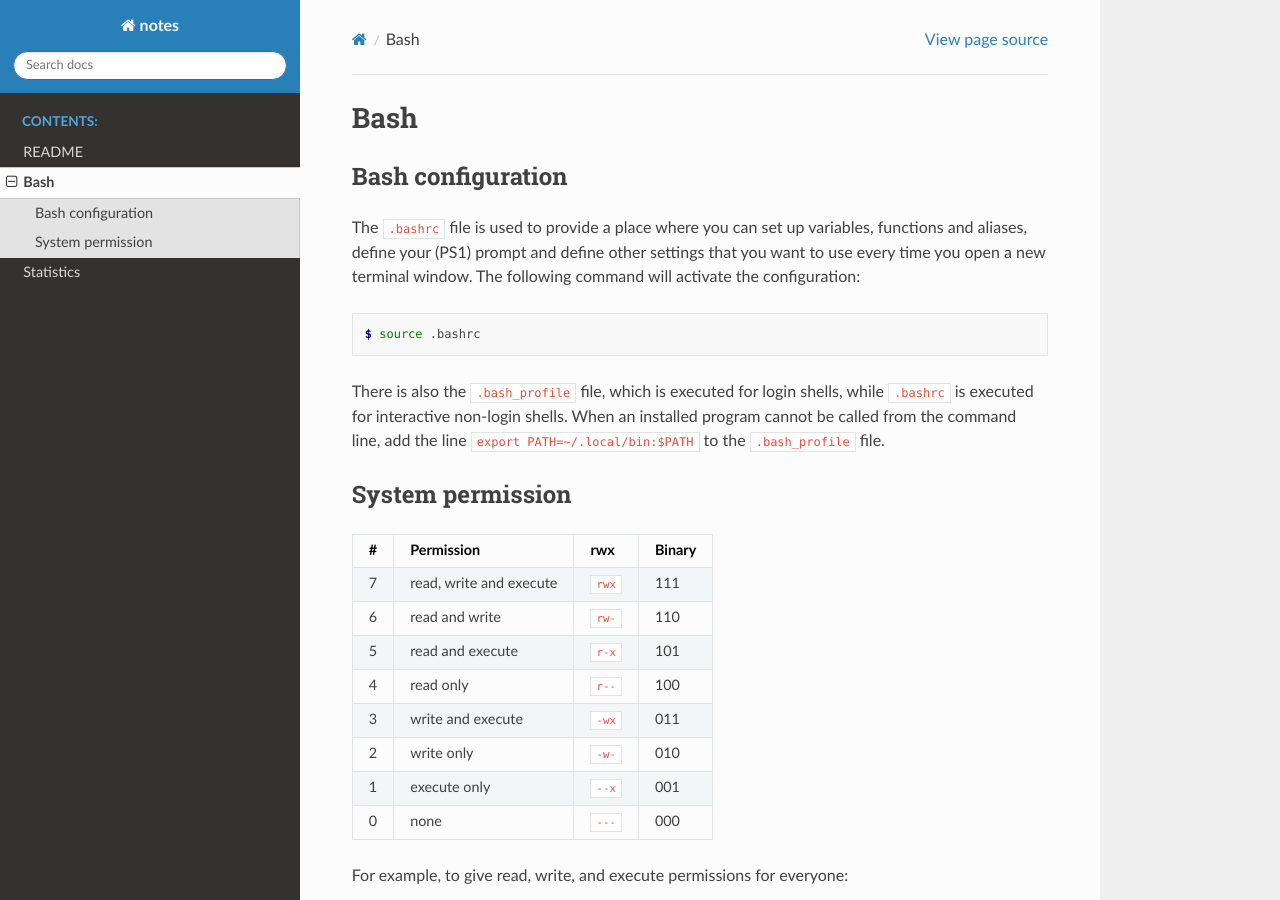
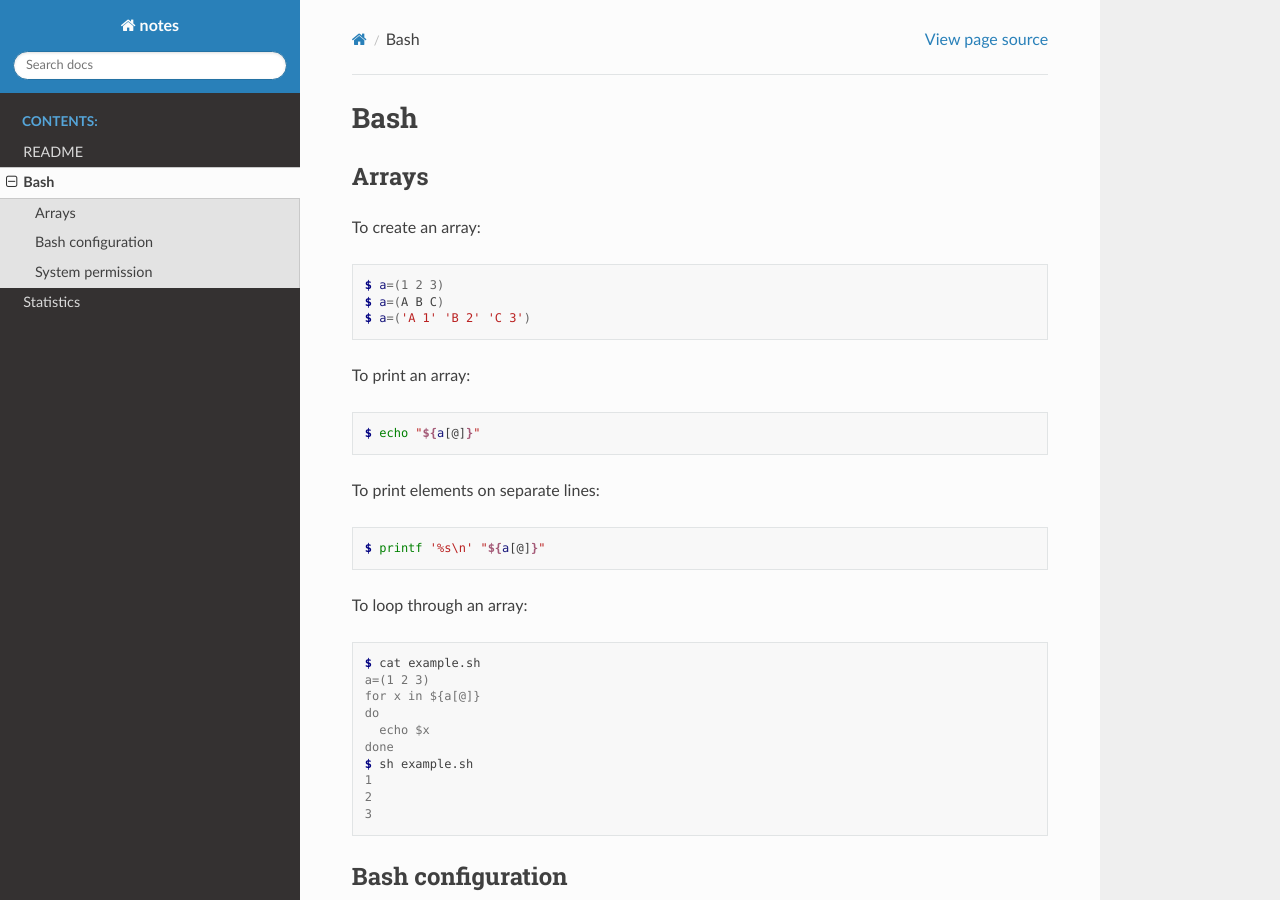
Before and after one commit to sbslee/notes, a Sphinx documentation site: the page built from docs/bash.rst, in a window 1280 px wide and 900 px high. Built offline with Sphinx 7.4.7 and the Read the Docs theme 2.0.0, drawn with Linux system fonts in a browser that asks for light colours.

Commit message:
Update notes

```diff
--- a/docs/bash/bash.rst
+++ b/docs/bash.rst
@@ -1,5 +1,43 @@
 Bash
 ****
+
+Arrays
+======
+
+To create an array:
+
+.. code-block:: console
+
+    $ a=(1 2 3)
+    $ a=(A B C)
+    $ a=('A 1' 'B 2' 'C 3')
+
+To print an array:
+
+.. code-block:: console
+
+    $ echo "${a[@]}"
+
+To print elements on separate lines:
+
+.. code-block:: console
+
+    $ printf '%s\n' "${a[@]}"
+
+To loop through an array:
+
+.. code-block:: console
+
+    $ cat example.sh
+    a=(1 2 3)
+    for x in ${a[@]}
+    do
+      echo $x
+    done
+    $ sh example.sh
+    1
+    2
+    3
 
 Bash configuration
 ==================
@@ -8,7 +46,7 @@ The ``.bashrc`` file is used to provide a place where you can set up variables,
 
 .. code-block:: console
 
-   $ source .bashrc
+    $ source .bashrc
 
 There is also the ``.bash_profile`` file, which is executed for login shells, while ``.bashrc`` is executed for interactive non-login shells. When an installed program cannot be called from the command line, add the line ``export PATH=~/.local/bin:$PATH`` to the ``.bash_profile`` file.
 
@@ -39,10 +77,10 @@ For example, to give read, write, and execute permissions for everyone:
 
 .. code-block:: console
 
-   $ chmod 777 dir_name
+    $ chmod 777 dir_name
 
 To give permissions for all files inside the directory:
 
 .. code-block:: console
 
-   $ chmod 777 -R dir_name
+    $ chmod 777 -R dir_name
--- a/docs/index.rst
+++ b/docs/index.rst
@@ -11,7 +11,7 @@ Welcome to notes's documentation!
    :caption: Contents:
 
    readme
-   bash/bash
+   bash
    statistics
 
 
```
Also changed, not shown: Bash/Arrays.md (deleted, +0 -30 lines).
